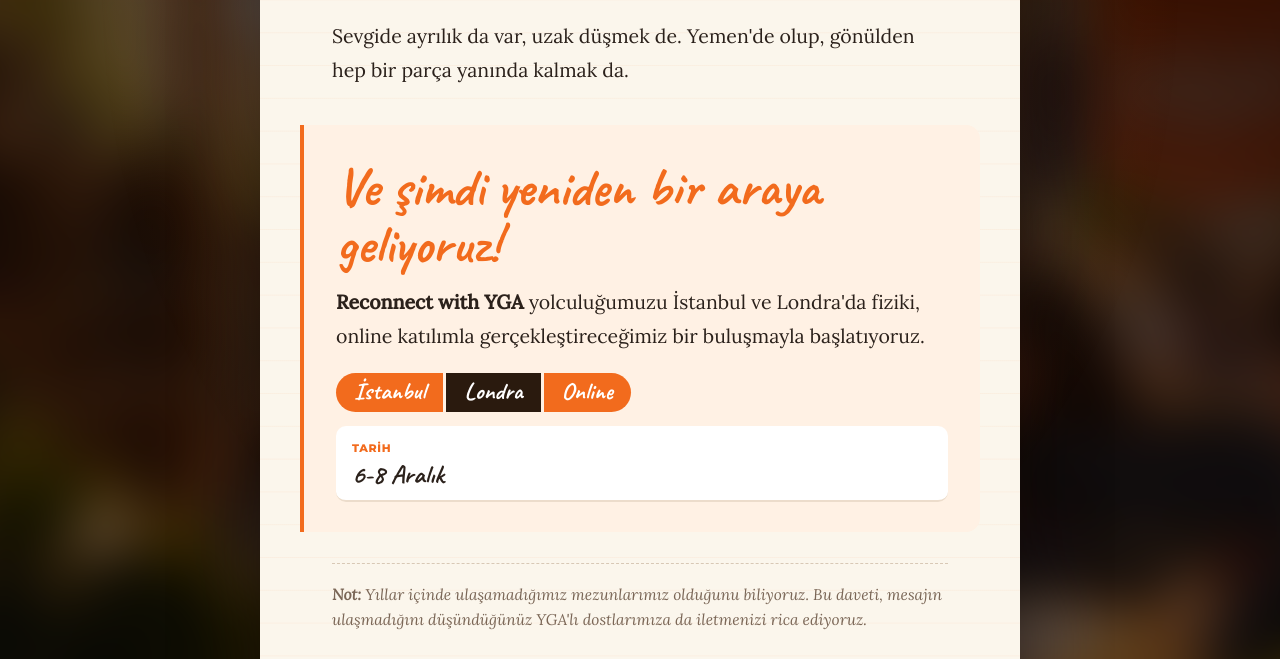
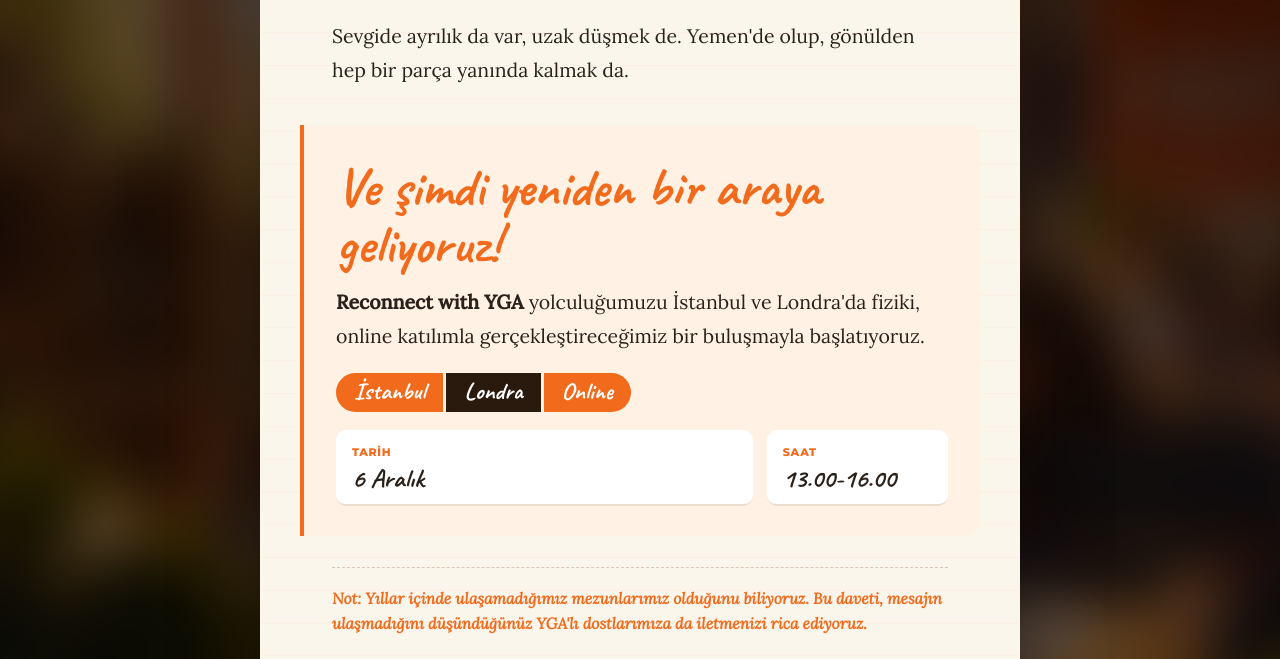
Before and after one commit to Yga-reconnect2/yga-reconnect2.github.io, a plain HTML site: page zarf/index.html in a window 1280 px wide. Both pictures are taken after a click on the tab "Londra". Shown: the part 1590-2249 px from the top of the page. Drawn offline with Linux system fonts and the light colour scheme.

Commit message:
Mektup: Londra 6 Aralık 13.00-16.00, Online saat iletilecek, Not turuncu kalın, panoda 'yerinirim' düzeltildi
Co-Authored-By: Claude Opus 5.5 <noreply@anthropic.com>

```diff
--- a/zarf/index.html
+++ b/zarf/index.html
@@ -114,7 +114,7 @@
   .kagit .kapak { margin-bottom:34px; }
   .davet { border-left:3px solid var(--yga); padding:6px 0 6px 18px; margin:1.6em 0; }
   .davet p { margin:.2em 0; } .davet b { font-weight:500; color:var(--yga); }
-  .kagit p.not { font-style:italic; font-size:15.5px !important; line-height:1.6 !important; color:#7a6656; border-top:1px dashed #d8c8b5; padding-top:1.2em; margin-top:2em !important; }
+  .kagit p.not { font-weight:700; color:var(--yga) !important; font-style:italic; font-size:15.5px !important; line-height:1.6 !important; color:#7a6656; border-top:1px dashed #d8c8b5; padding-top:1.2em; margin-top:2em !important; }
   .imza { display:flex; align-items:center; gap:12px; margin-top:28px; font:22px Montserrat,sans-serif; }
   .imza b { font-weight:800; color:var(--yga); } .imza i { width:2px; height:24px; background:#c9b8a6; }
   .indir { display:flex; align-items:center; justify-content:center; gap:12px; max-width:760px; margin:28px auto 0; height:58px; border-radius:999px;
@@ -193,10 +193,10 @@
         <p class="kontenjan">*Sınırlı kontenjan sebebiyle fiziki etkinlik için katılım formu dolduran ve katılacağını teyit eden ilk 90 kişi ile sınırlıdır.</p>
       </div>
       <div class="sekme" id="p-lon" role="tabpanel" aria-labelledby="t-lon" hidden>
-        <div class="kartlar tek"><div><small>TARİH</small><em>6-8 Aralık</em></div></div>
+        <div class="kartlar"><div><small>TARİH</small><em>6 Aralık</em></div><div><small>SAAT</small><em>13.00-16.00</em></div></div>
       </div>
       <div class="sekme" id="p-onl" role="tabpanel" aria-labelledby="t-onl" hidden>
-        <div class="kartlar tek"><div><small>TARİH</small><em>8-14 Aralık</em></div></div>
+        <div class="kartlar"><div><small>TARİH</small><em>8-14 Aralık</em></div><div><small>SAAT</small><em>İletilecek</em></div></div>
       </div>
     </section>
 
```
Also changed, not shown: zarf/kavramlar.jpg, 1 other file.
